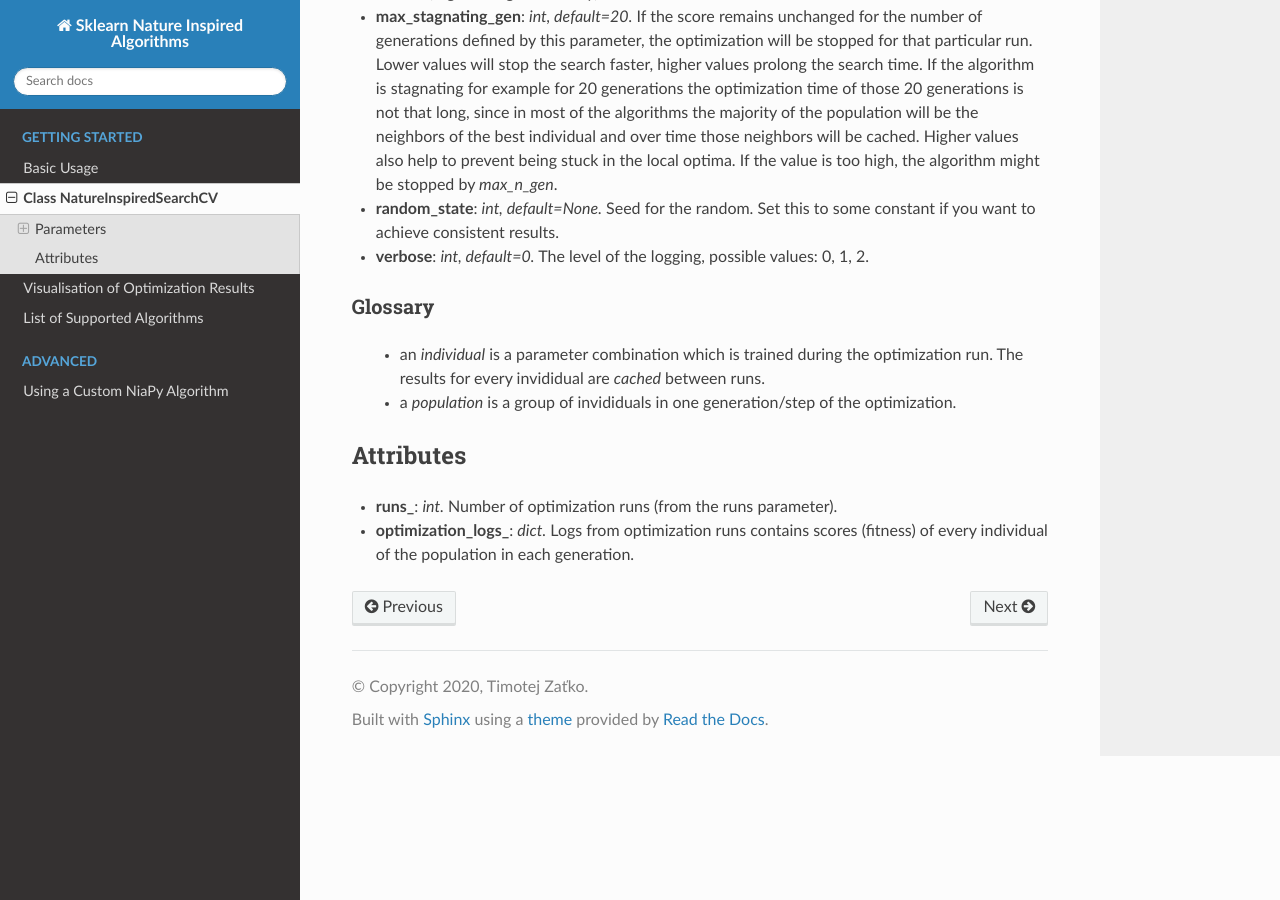
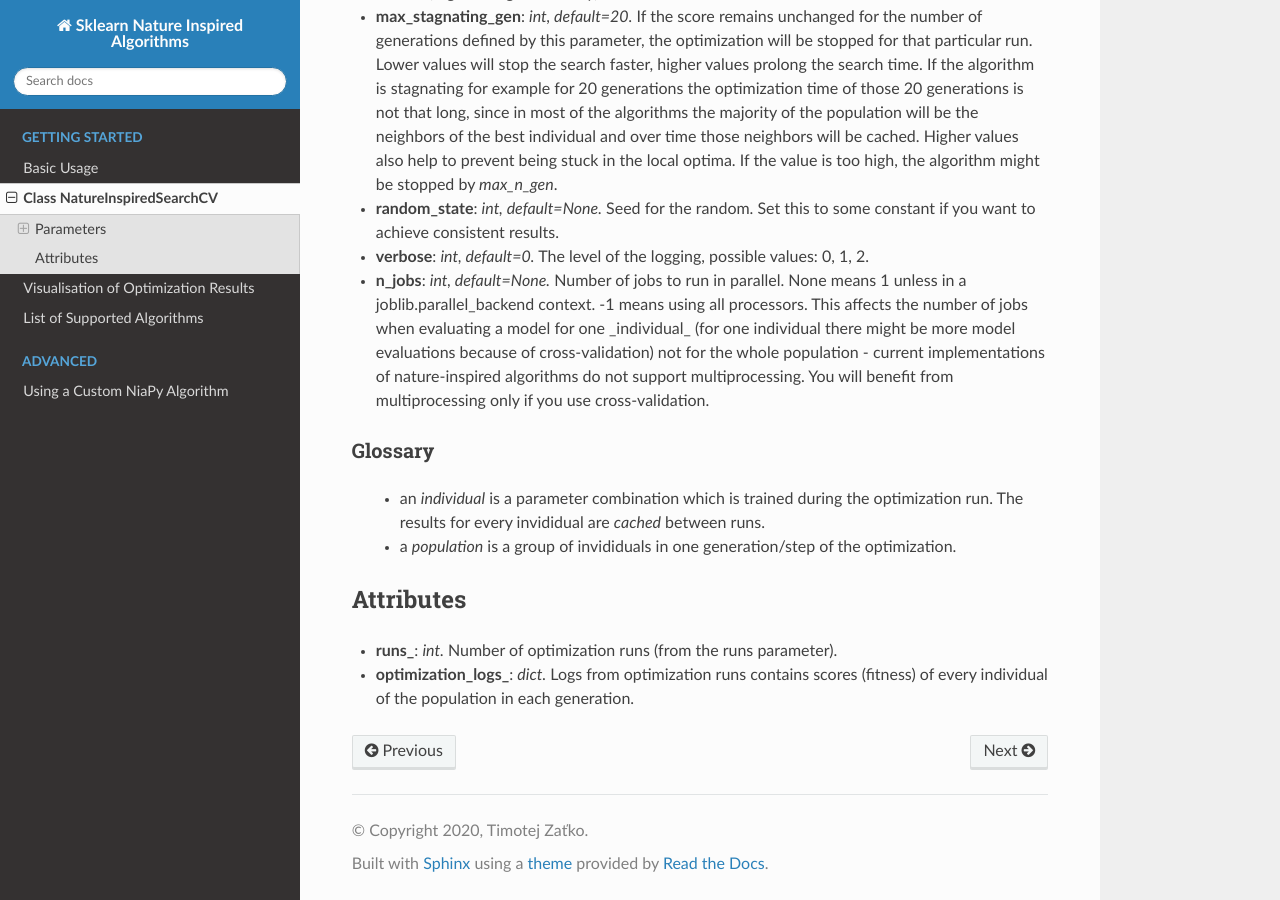
Before and after one commit to timzatko/Sklearn-Nature-Inspired-Algorithms, a Sphinx documentation site: the page built from docs/introduction/nature-inspired-search-cv.rst, in a window 1280 px wide and 900 px high, scrolled down 918 px. Built offline with Sphinx 7.4.7 and the Read the Docs theme 2.0.0, drawn with Linux system fonts in a browser that asks for light colours.

Commit message:
Update docs with information on n_jobs parameter

```diff
--- a/docs/introduction/nature-inspired-search-cv.rst
+++ b/docs/introduction/nature-inspired-search-cv.rst
@@ -25,6 +25,7 @@ Parameters
 - **max_stagnating_gen**: *int, default=20.* If the score remains unchanged for the number of generations defined by this parameter, the optimization will be stopped for that particular run. Lower values will stop the search faster, higher values prolong the search time. If the algorithm is stagnating for example for 20 generations the optimization time of those 20 generations is not that long, since in most of the algorithms the majority of the population will be the neighbors of the best individual and over time those neighbors will be cached. Higher values also help to prevent being stuck in the local optima. If the value is too high, the algorithm might be stopped by `max_n_gen`.
 - **random_state**: *int, default=None.* Seed for the random. Set this to some constant if you want to achieve consistent results.
 - **verbose**: *int, default=0.* The level of the logging, possible values: 0, 1, 2.
+- **n_jobs**: *int, default=None.* Number of jobs to run in parallel. None means 1 unless in a joblib.parallel_backend context. -1 means using all processors. This affects the number of jobs when evaluating a model for one _individual_ (for one individual there might be more model evaluations because of cross-validation) not for the whole population - current implementations of nature-inspired algorithms do not support multiprocessing. You will benefit from multiprocessing only if you use cross-validation.
 
 
 Glossary
```
